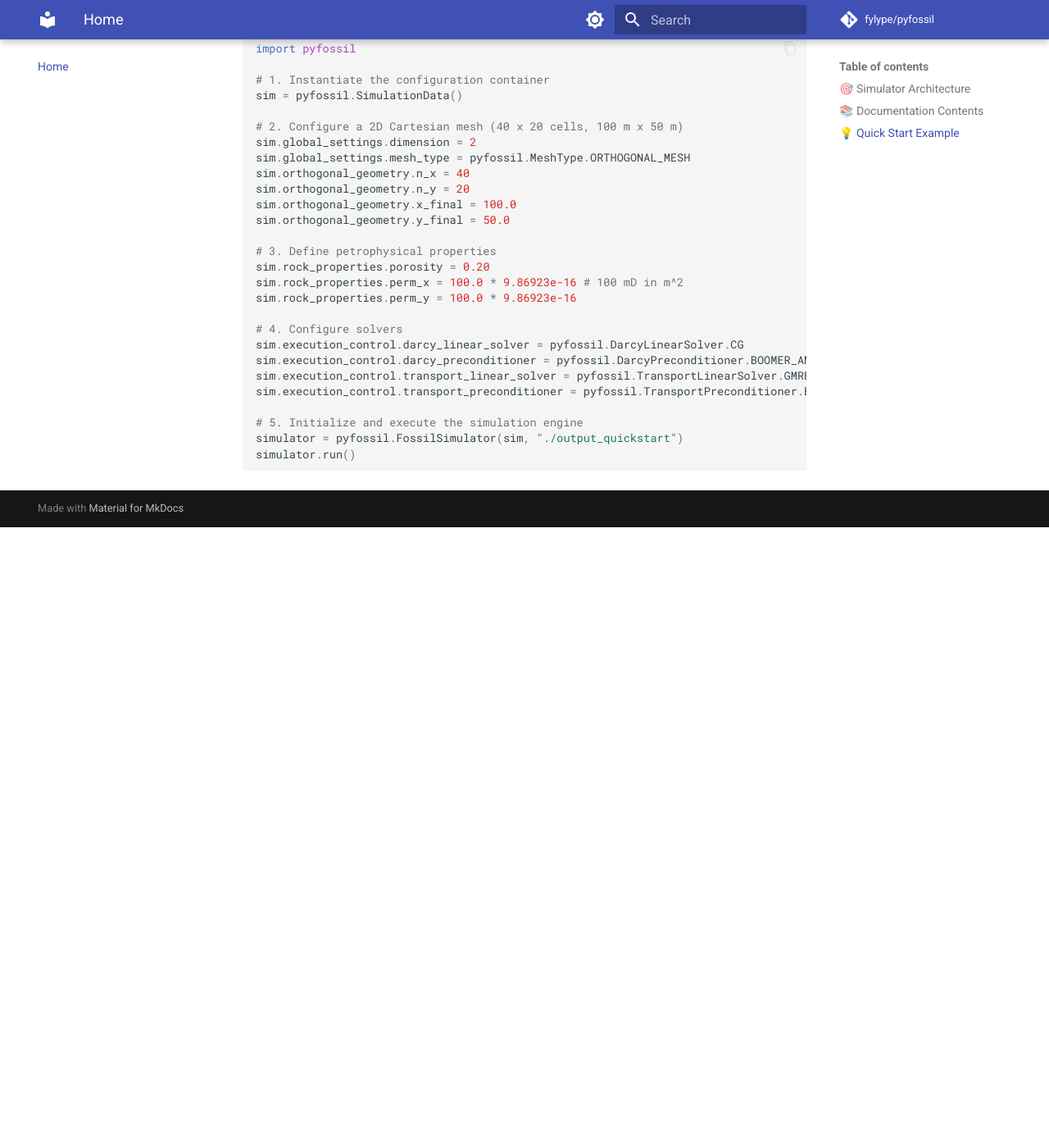
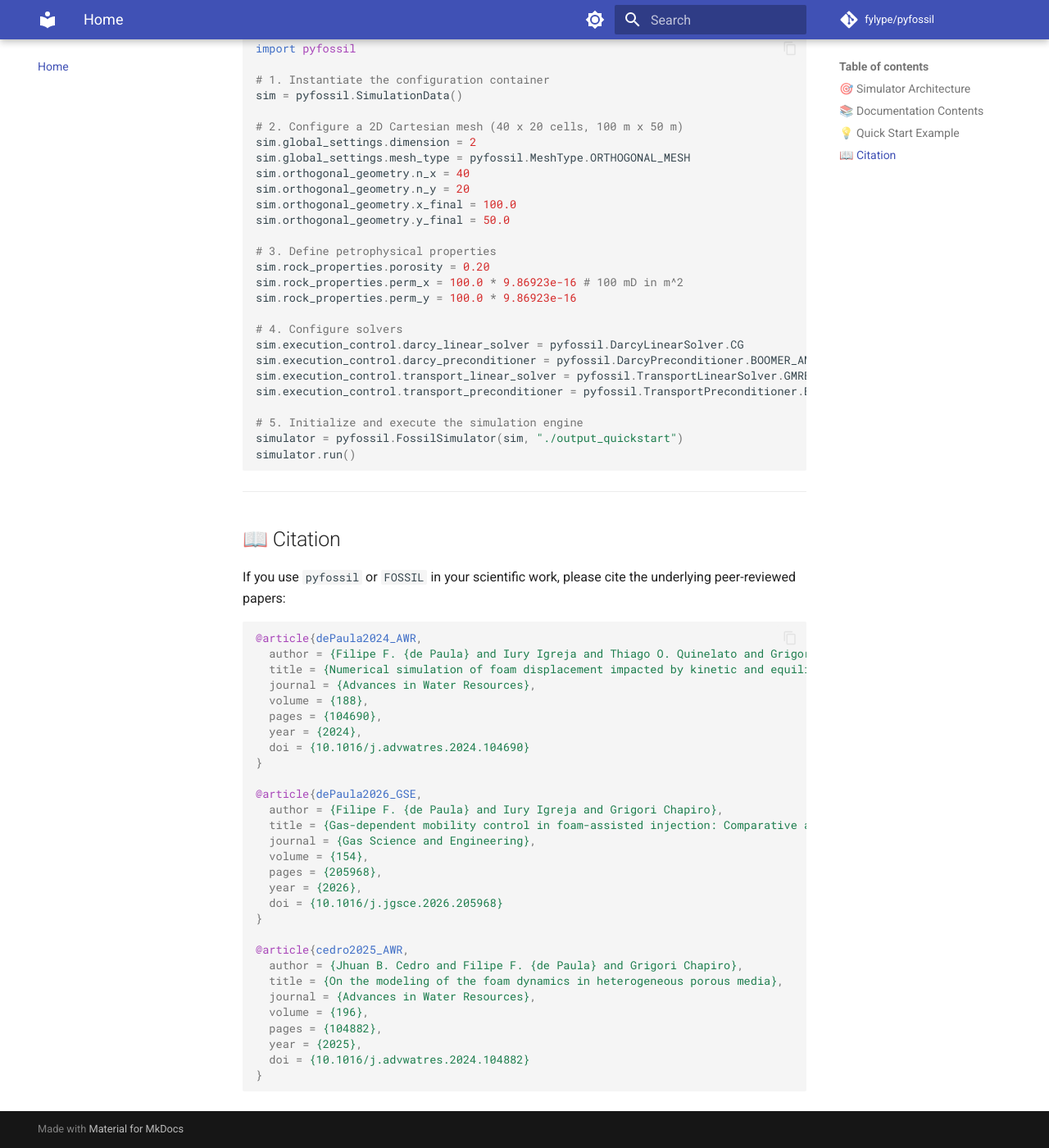
Before and after one commit to fylype/pyfossil, an MkDocs documentation site: the page built from docs/index.md, in a window 1280 px wide and 1400 px high, scrolled down 1504 px. Shown: the whole window at 82% size. Built offline with MkDocs 1.6.1 and Material for MkDocs 9.7.7, drawn with Linux system fonts in a browser that asks for light colours; comment, search, counter and statistics services are not loaded; before the commit the page ends 2147 px from its top, so only the background shows below that.

Commit message:
Update citations with peer-reviewed publications from Advances in Water Resources and Gas Science and Engineering

````diff
--- a/docs/index.md
+++ b/docs/index.md
@@ -63,3 +63,41 @@ sim.execution_control.transport_preconditioner = pyfossil.TransportPreconditione
 simulator = pyfossil.FossilSimulator(sim, "./output_quickstart")
 simulator.run()
 ```
+
+---
+
+## 📖 Citation
+
+If you use `pyfossil` or `FOSSIL` in your scientific work, please cite the underlying peer-reviewed papers:
+
+```bibtex
+@article{dePaula2024_AWR,
+  author = {Filipe F. {de Paula} and Iury Igreja and Thiago O. Quinelato and Grigori Chapiro},
+  title = {Numerical simulation of foam displacement impacted by kinetic and equilibrium surfactant adsorption},
+  journal = {Advances in Water Resources},
+  volume = {188},
+  pages = {104690},
+  year = {2024},
+  doi = {10.1016/j.advwatres.2024.104690}
+}
+
+@article{dePaula2026_GSE,
+  author = {Filipe F. {de Paula} and Iury Igreja and Grigori Chapiro},
+  title = {Gas-dependent mobility control in foam-assisted injection: Comparative analysis of {CO}$_2$ and {N}$_2$ in heterogeneous reservoirs},
+  journal = {Gas Science and Engineering},
+  volume = {154},
+  pages = {205968},
+  year = {2026},
+  doi = {10.1016/j.jgsce.2026.205968}
+}
+
+@article{cedro2025_AWR,
+  author = {Jhuan B. Cedro and Filipe F. {de Paula} and Grigori Chapiro},
+  title = {On the modeling of the foam dynamics in heterogeneous porous media},
+  journal = {Advances in Water Resources},
+  volume = {196},
+  pages = {104882},
+  year = {2025},
+  doi = {10.1016/j.advwatres.2024.104882}
+}
+```
````
Also changed, not shown: README.md (+29 -5 lines).
